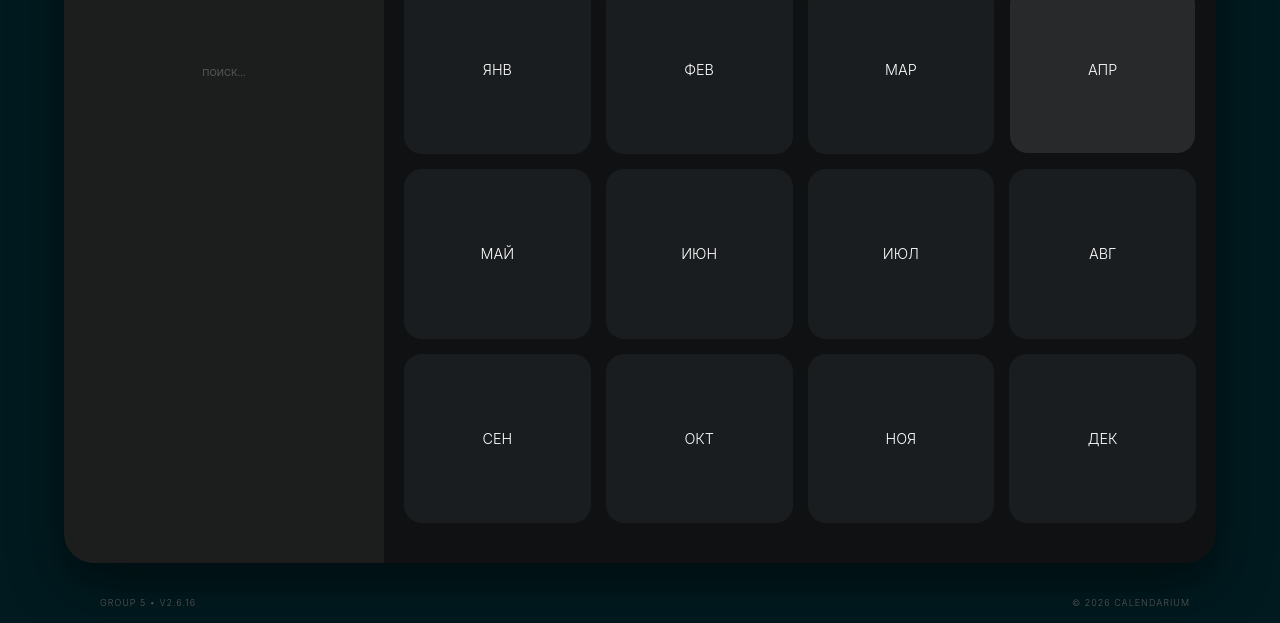
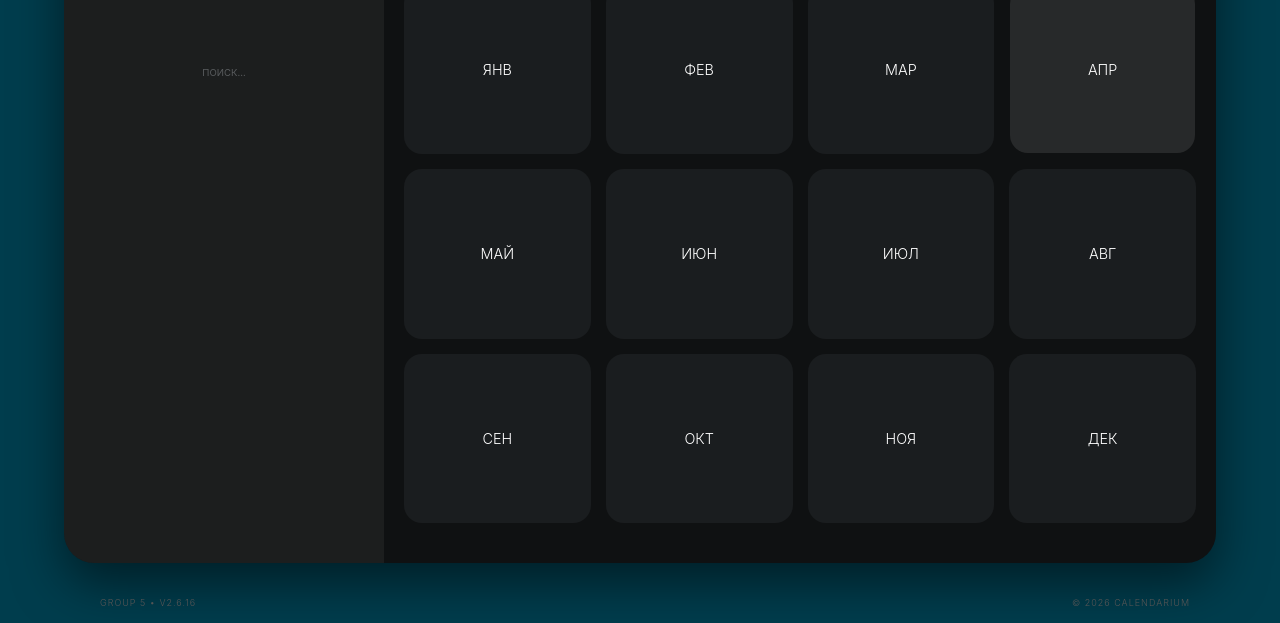
Before and after one commit to olehbibik-beep/CALENDARIUM, a plain HTML site: page calendar.html in a window 1280 px wide. Shown: the part 177-800 px from the top of the page. Drawn offline with Linux system fonts and the light colour scheme; no server answers; sample sign-in values are in the browser's storage.

Commit message:
Update calendar.html

```diff
--- a/calendar.html
+++ b/calendar.html
@@ -6,7 +6,7 @@
     <title>Главная | CALENDARIUM</title>
     <style>
     :root {
-        --accent: #09e0e3; --bg: #001A1F; --dark: #1a1d1f; --card-bg: #22272a;
+        --accent: #09e0e3; --bg: #003D4D; --dark: #1a1d1f; --card-bg: #22272a;
         --ev-memorial: #ff7675; --ev-meeting: #09e0e3; --text-main: #e0e6ed;
         --inner-border: rgba(255, 255, 255, 0.05);
     }
```
